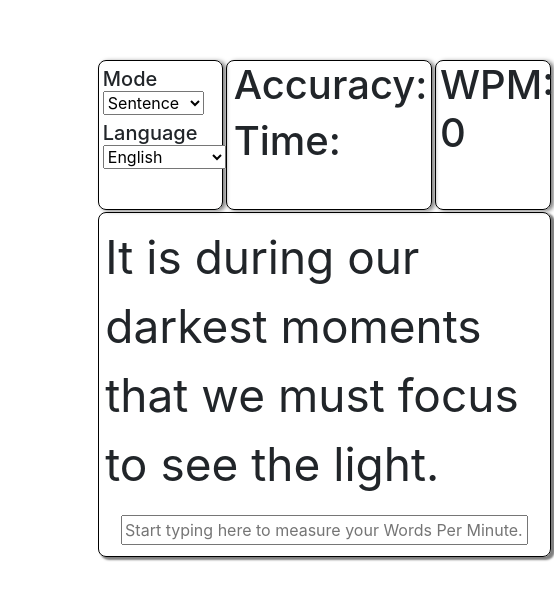
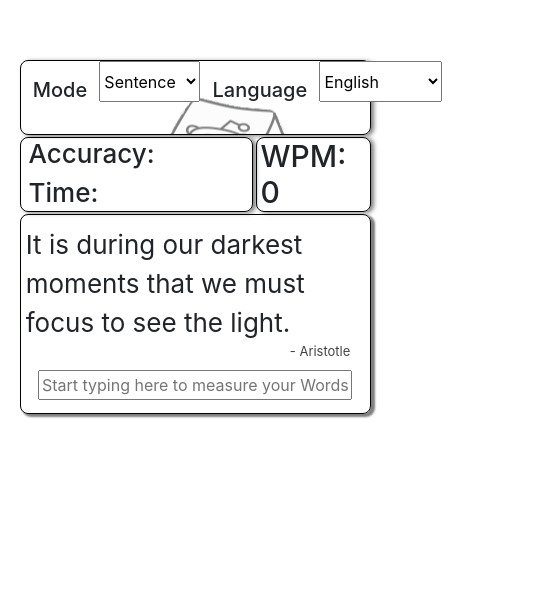
Before and after one commit to BoxedFruits/typing-app-react, a React (Create React App) app: page / in a window 390 px wide. Shown: the top 600 px of the page, 554 px wide, since content can reach past the window. Built offline with nearby package versions, Linux system fonts and the light colour scheme.

Commit message:
more CSS

```diff
--- a/src/App.css
+++ b/src/App.css
@@ -100,8 +100,13 @@ select#modeSelect {
   grid-area: time;
 }
 
-.prompt {
-  margin: 10px 3.5% 3.5% 1.5%;
+#prompt {
+  margin: 10px 1.5% 0px 1.5%;
+}
+#author {
+  margin: 0px 5.5% 8px 1.5%;
+  float: right;
+  opacity: 0.85;
 }
 
 #myInput {
@@ -111,3 +116,85 @@ select#modeSelect {
   width: 90%;
   box-sizing: border-box;
 }
+
+@media only screen and (max-width: 1700px) {
+  h1#wpm {
+    font-size: 30px;
+  }
+
+  h1#accuracy,
+  h1#time {
+    font-size: 30px;
+  }
+}
+
+@media only screen and (max-width: 1450px) {
+  h1#wpm {
+    font-size: 4vw;
+  }
+
+  h1#accuracy,
+  h1#time {
+    font-size: 26px;
+    white-space: pre-line;
+  }
+}
+
+@media only screen and (max-width: 900px) {
+  /* .grid-item-1,
+  .grid-item-3,
+  .grid-item-4 {
+    height: 12vw;
+  }
+
+  h1#accuracy,
+  h1#time {
+    font-size: 2.4vw;
+    white-space: pre-line;
+  } */
+
+  .App {
+    margin: 60px 5% 60px 5%;
+  }
+  h1#wpm {
+    font-size: 30px;
+  }
+  h1#accuracy,
+  h1#time {
+    font-size: 26px;
+    white-space: none;
+  }
+
+  .grid-container {
+    grid-template-columns: 1fr 1fr 1fr;
+    grid-template-rows: 75px 75px 200px;
+    grid-template-areas: "mode-selects mode-selects mode-selects" "time time wpm" "prompt prompt prompt";
+  }
+
+  #modeLanguage {
+    display: flex;
+  }
+}
+
+@media only screen and (max-width: 715px) {
+  h1#accuracy,
+  h1#time {
+    font-size: 26px;
+    white-space: none;
+  }
+
+  .grid-container {
+    grid-template-columns: 1fr 1fr 1fr;
+    grid-template-rows: 75px 75px 200px;
+    grid-template-areas: "mode-selects mode-selects mode-selects" "time time wpm" "prompt prompt prompt";
+  }
+}
+
+@media only screen and (max-width: 600px) {
+  #prompt {
+    font-size: 18px;
+  }
+  #author {
+    font-size: 13px;
+  }
+}
--- a/src/App.js
+++ b/src/App.js
@@ -5,7 +5,7 @@ import LanguageSelector from "./components/languageSelector";
 import ModeSelector from "./components/modeSelector";
 import styled from "styled-components";
 import sentencePrompts from "./prompts/sentencePrompts.json";
-//import paragraphPrompts from "./prompts/paragraphPrompts.json"; //Need to get prompts for paragraphs
+import paragraphPrompts from "./prompts/paragraphPrompts.json"; //Need to get prompts for paragraphs
 
 class App extends Component {
   state = {
@@ -22,22 +22,28 @@ class App extends Component {
   };
 
   generatePrompt = () => {
-    /* let mode; //This is just a quick mock-up of what it could look like. Copying the array wastes a ton of space
-    if(mode == "sentence"){
-      mode = sentencePrompts; //Spread operator?
-    }else{mode = pararaphPrompts} //Need to use mode instead of sentence prompts.
-     */
+    let mode; //This is just a quick fix. Copying the array wastes space but this will reduce lines of code.
+    console.log(this.state.mode);
+    if (this.state.mode === "sentence") {
+      mode = sentencePrompts;
+    } else if (this.state.mode === "paragraph") {
+      mode = paragraphPrompts;
+    }
+
     const language = this.state.language;
 
-    let max = sentencePrompts[language].length;
+    let max = mode[language].length;
     let min = 0;
     var randIndex = Math.floor(Math.random() * (max - min)) + min;
 
-    this.setState({ prompt: sentencePrompts[language][randIndex] });
+    this.setState({ prompt: mode[language][randIndex] });
   };
 
   handleMode = (mode) => {
-    this.setState({ mode }, this.generatePrompt());
+    this.setState({ mode }, () => {
+      this.generatePrompt();
+      console.log(mode + " <-- mode", this.state.mode);
+    });
   };
   componentDidMount() {
     this.generatePrompt();
--- a/src/components/inputChecker.jsx
+++ b/src/components/inputChecker.jsx
@@ -147,12 +147,12 @@ class InputChecker extends Component {
     return (
       <React.Fragment>
         <div className="grid-item grid-item-2">
-          <div className="prompt">
+          <div id="prompt">
             <span
               id="correctText"
               className={this.initTextColor()}
               style={{
-                fontSize: 46,
+                fontSize: 26,
                 backgroundColor: "rgba(100, 239, 146, 0.32)",
               }}
             >
@@ -161,7 +161,7 @@ class InputChecker extends Component {
             <span
               id="wrongText"
               style={{
-                fontSize: 46,
+                fontSize: 26,
                 backgroundColor: "rgba(255, 42, 110, 0.39)",
               }}
               className="text-danger"
@@ -170,7 +170,7 @@ class InputChecker extends Component {
                 ? this.props.prompt[0].substring(stringPos, wrongPos)
                 : ""}
             </span>
-            <span id="remaningText" style={{ fontSize: 46 }}>
+            <span id="remaningText" style={{ fontSize: 26 }}>
               {wrongPos !== null
                 ? this.props.prompt[0].substring(
                     wrongPos,
@@ -182,6 +182,7 @@ class InputChecker extends Component {
                   )}
             </span>
           </div>
+          <div id="author">- {this.props.prompt[1]}</div>
           <input
             id="myInput"
             type="text"
--- a/src/components/timeComponent.jsx
+++ b/src/components/timeComponent.jsx
@@ -23,10 +23,10 @@ class TimeComponent extends Component {
     return (
       <div className="grid-item grid-item-4">
         <div id="accTime">
-          <h1 className="accuracy">
+          <h1 id="accuracy">
             Accuracy: {this.props.getAcc !== false ? this.props.acc : ""}
           </h1>
-          <h1 className="time">
+          <h1 id="time">
             Time:{" "}
             {this.props.getTime !== false
               ? (this.props.onGetTime(), this.calculateTime())
--- a/src/prompts/paragraphPrompts.json
+++ b/src/prompts/paragraphPrompts.json
@@ -1,15 +1,47 @@
 {
   "english": [
-    { "It do be like it do": "Albert Einstein" },
-    { "Lorem Dispeum My dude": "user" }
+    [
+      "Here's to the crazy ones. The misfits. The rebels. The troublemakers. The round pegs in the square holes. The ones who see things differently. They're not fond of rules. And they have no respect for the status quo. You can quote them, disagree with them, glorify or vilify them. About the only thing you can't do is ignore them. Because they change things. They push the human race forward. And while some may see them as the crazy ones, we see genius.",
+      "Rob Siltanen"
+    ],
+    [
+      "Only once in your life, I truly believe, you find someone who can completely turn your world around. You tell them things that you’ve never shared with another soul and they absorb everything you say and actually want to hear more. You share hopes for the future, dreams that will never come true, goals that were never achieved and the many disappointments life has thrown at you.",
+      "Bob Marley"
+    ],
+    [
+      "Spendin' all my nights alone, waitin' for you to call me. You're the only one I want by my side when I fall asleep. Tell me what I'm waitin' for.",
+      "BROCKHAMPTON"
+    ],
+    [
+      "I know you're somewhere, somewhere. I've been trapped in my mind, girl, just holdin' on. I don't wanna pretend we're somethin', we're nothin'. I've been stuck thinkin' 'bout her, I can't hold on.",
+      "xxxtentacion"
+    ],
+    [
+      "You have brains in your head. You have feet in your shoes. You can steer yourself any direction you choose. You're on your own. And you know what you know. And YOU are the one who'll decide where to go...",
+      "Dr. Seuss, Oh, the Places You'll Go!"
+    ],
+    [
+      "This life is what you make it. No matter what, you're going to mess up sometimes, it's a universal truth. But the good part is you get to decide how you're going to mess it up. Girls will be your friends - they'll act like it anyway. But just remember, some come, some go. The ones that stay with you through everything - they're your true best friends. Don't let go of them.",
+      "Marilyn Monroe"
+    ],
+    [
+      "O Captain! my Captain! our fearful trip is done, The ship has weather’d every rack, the prize we sought is won, The port is near, the bells I hear, the people all exulting, While follow eyes the steady keel, the vessel grim and daring; But O heart! heart! heart!",
+      "Walt Whitman"
+    ]
   ],
   "russian": [
-    {
-      "Точно произнесенное или написанное слово не может быть отрезано топором.": "Nikolai Gogol, Dead Souls"
-    },
-    {
-      "депрессия все еще охраняла его и преследовала его, как тень - или как верный жен": "Alexander Pushkin , Eugene Onegin"
-    },
-    { "Мы все вышли из «шинели» Гоголя": "Fyodor Dostoyevsky" }
+    [
+      "Попрыгунья Стрекоза Лето красное пропела; Оглянуться не успела, Как зима катит в глаза. Помертвело чисто поле; Нет уж дней тех светлых боле, Как под каждым ей листком",
+      "Ivan Krylov’s,Стрекоза и муравей"
+    ]
+  ],
+  "spanish": [
+    [
+      "No estudio para saber más, sino por ignorar menos.",
+      "Sor Juana Inés de la Cruz"
+    ]
+  ],
+  "high Valyrian": [
+    ["Skorverdon dekuroti Dōros hen kesīr ilza?", "Game of Thrones"]
   ]
 }
```
